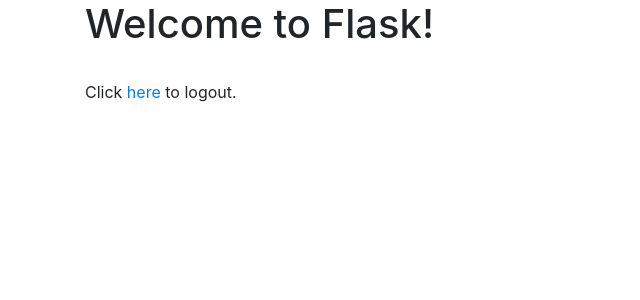
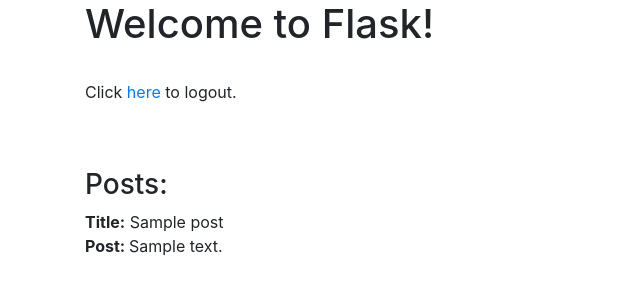
Before and after one commit to nicolaskiprop/Flask_login, a Flask app: template templates/index.html in a window 1280 px wide. Shown: the top 300 px of the page, without its empty margins (0-640 px from the left). Run offline with Flask 2, Linux system fonts and the light colour scheme; the template is opened without the code that fills it: most values are stand-ins (such as "Sample title", 1, 10 or a date in 2020).

Commit message:
database

```diff
--- a/app.py
+++ b/app.py
@@ -1,11 +1,15 @@
-from flask import Flask, render_template, redirect, url_for, request, session, flash
+from flask import Flask, render_template, redirect, url_for, request, session, flash, g
 from functools import wraps
+import sqlite3
 
+# create the application object
 app = Flask(__name__)
-
+# config
 app.secret_key = "skodo"
+app.database = "sample.db"
 
 
+# login required decorator
 def login_required(f):
     @wraps(f)
     def wrap(*args, **kwargs):
@@ -14,13 +18,19 @@ def login_required(f):
         else:
             flash('you need to login first.')
             return redirect(url_for('login'))
+
     return wrap
 
 
+# use decorators to link the fxn to a url
 @app.route('/')
 @login_required
 def home():
-    return render_template('index.html')
+    g.db = connect_db()
+    cur = g.db.execute('select * from posts')
+    posts = [dict(title=row[0], description=row[1]) for row in cur.fetchall()]
+    g.db.close
+    return render_template('index.html', posts=posts)  # render a template
 
 
 @app.route('/welcome')
@@ -48,6 +58,11 @@ def logout():
     return redirect(url_for('welcome'))
 
 
+# connect to database
+def connect_db():
+    return sqlite3.connect(app.database)
+
+
 # start the server with the run() method
 if __name__ == '__main__':
     app.run(debug=True)
--- a/templates/index.html
+++ b/templates/index.html
@@ -4,5 +4,12 @@
 <h1>Welcome to Flask!</h1>
 <br>
 <p>Click <a href="/logout">here</a> to logout.</p>
+<br><br>
+<h3>Posts:</h3>
+{% for post in posts %}
+    <strong>Title:</strong> {{ post.title }} <br>
+    <strong>Post: </strong> {{ post.description }} <br>
+<br>
+{% endfor %}
 
 {% endblock %}
```
Also changed, not shown: sql.py (added, +19 -0 lines), sample.db (added).
